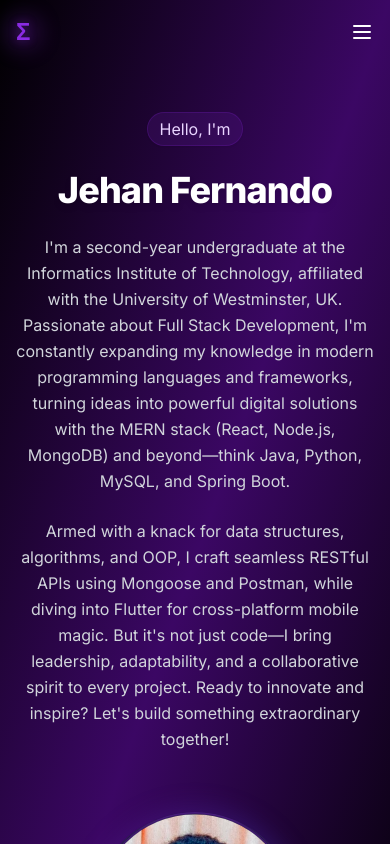
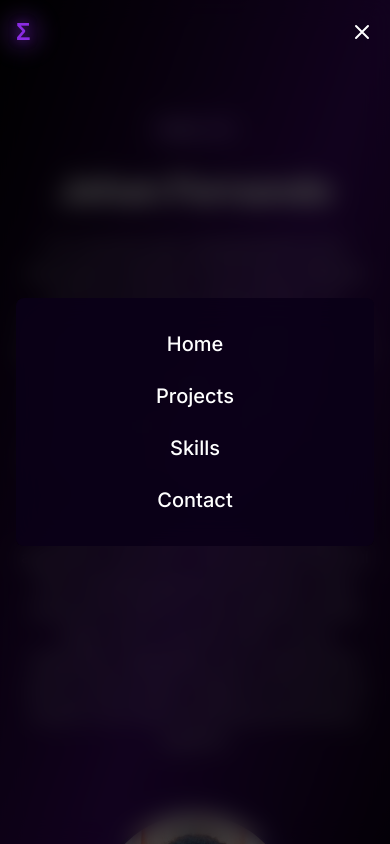
Before and after one commit to Jehanfernando02/My-portfolio, a Next.js app: page / in a window 390 px wide. Both pictures are taken after a click on the button "Toggle menu". Shown: the top 844 px of the page. Built offline with nearby package versions, Linux system fonts and the light colour scheme.

Commit message:
Made navbar mobile responsive

```diff
--- a/components/Navbar.tsx
+++ b/components/Navbar.tsx
@@ -2,11 +2,12 @@
 
 import { useState, useEffect } from "react"
 import Link from "next/link"
-import { motion } from "framer-motion"
+import { motion, AnimatePresence } from "framer-motion"
 import Logo from "./Logo"
 
 export default function Navbar() {
   const [scrolled, setScrolled] = useState(false)
+  const [mobileMenuOpen, setMobileMenuOpen] = useState(false)
 
   useEffect(() => {
     const handleScroll = () => {
@@ -17,6 +18,19 @@ export default function Navbar() {
     return () => window.removeEventListener("scroll", handleScroll)
   }, [])
 
+  // Lock body scroll when mobile menu is open
+  useEffect(() => {
+    if (mobileMenuOpen) {
+      document.body.style.overflow = 'hidden'
+    } else {
+      document.body.style.overflow = 'auto'
+    }
+
+    return () => {
+      document.body.style.overflow = 'auto'
+    }
+  }, [mobileMenuOpen])
+
   const navItems = [
     { name: "Home", href: "#home" },
     // { name: "About", href: "#about" },
@@ -25,7 +39,16 @@ export default function Navbar() {
     { name: "Contact", href: "#contact" },
   ]
 
+  const toggleMenu = () => {
+    setMobileMenuOpen(!mobileMenuOpen)
+  }
+
+  const closeMenu = () => {
+    setMobileMenuOpen(false)
+  }
+
   return (
+    <>
       <motion.header
         initial={{ y: -100 }}
         animate={{ y: 0 }}
@@ -51,7 +74,22 @@ export default function Navbar() {
             ))}
           </nav>
 
-        <button className="md:hidden text-white">
+          <button
+            className="md:hidden text-white focus:outline-none z-50"
+            onClick={toggleMenu}
+            aria-label="Toggle menu"
+          >
+            {mobileMenuOpen ? (
+              <svg
+                xmlns="http://www.w3.org/2000/svg"
+                fill="none"
+                viewBox="0 0 24 24"
+                stroke="currentColor"
+                className="w-6 h-6"
+              >
+                <path strokeLinecap="round" strokeLinejoin="round" strokeWidth={2} d="M6 18L18 6M6 6l12 12" />
+              </svg>
+            ) : (
               <svg
                 xmlns="http://www.w3.org/2000/svg"
                 fill="none"
@@ -61,8 +99,50 @@ export default function Navbar() {
               >
                 <path strokeLinecap="round" strokeLinejoin="round" strokeWidth={2} d="M4 6h16M4 12h16M4 18h16" />
               </svg>
+            )}
           </button>
         </div>
       </motion.header>
+
+      <AnimatePresence>
+        {mobileMenuOpen && (
+          <>
+            {/* Backdrop overlay */}
+            <motion.div
+              initial={{ opacity: 0 }}
+              animate={{ opacity: 1 }}
+              exit={{ opacity: 0 }}
+              transition={{ duration: 0.3 }}
+              className="fixed inset-0 bg-black bg-opacity-70 backdrop-blur-md z-40"
+              onClick={closeMenu}
+            />
+
+            {/* Mobile menu */}
+            <motion.div
+              initial={{ opacity: 0, scale: 0.95 }}
+              animate={{ opacity: 1, scale: 1 }}
+              exit={{ opacity: 0, scale: 0.95 }}
+              transition={{ duration: 0.3 }}
+              className="fixed inset-0 z-40 flex items-center justify-center"
+            >
+              <div className="bg-[#0a0118] bg-opacity-90 backdrop-blur-lg rounded-lg p-8 max-w-sm w-full mx-4">
+                <div className="flex flex-col items-center space-y-6">
+                  {navItems.map((item) => (
+                    <Link
+                      key={item.name}
+                      href={item.href}
+                      className="text-white text-xl font-medium hover:text-purple-400 transition-colors duration-300"
+                      onClick={closeMenu}
+                    >
+                      {item.name}
+                    </Link>
+                  ))}
+                </div>
+              </div>
+            </motion.div>
+          </>
+        )}
+      </AnimatePresence>
+    </>
   )
 }
```
Lines whose indentation alone changed are shown as unchanged.
